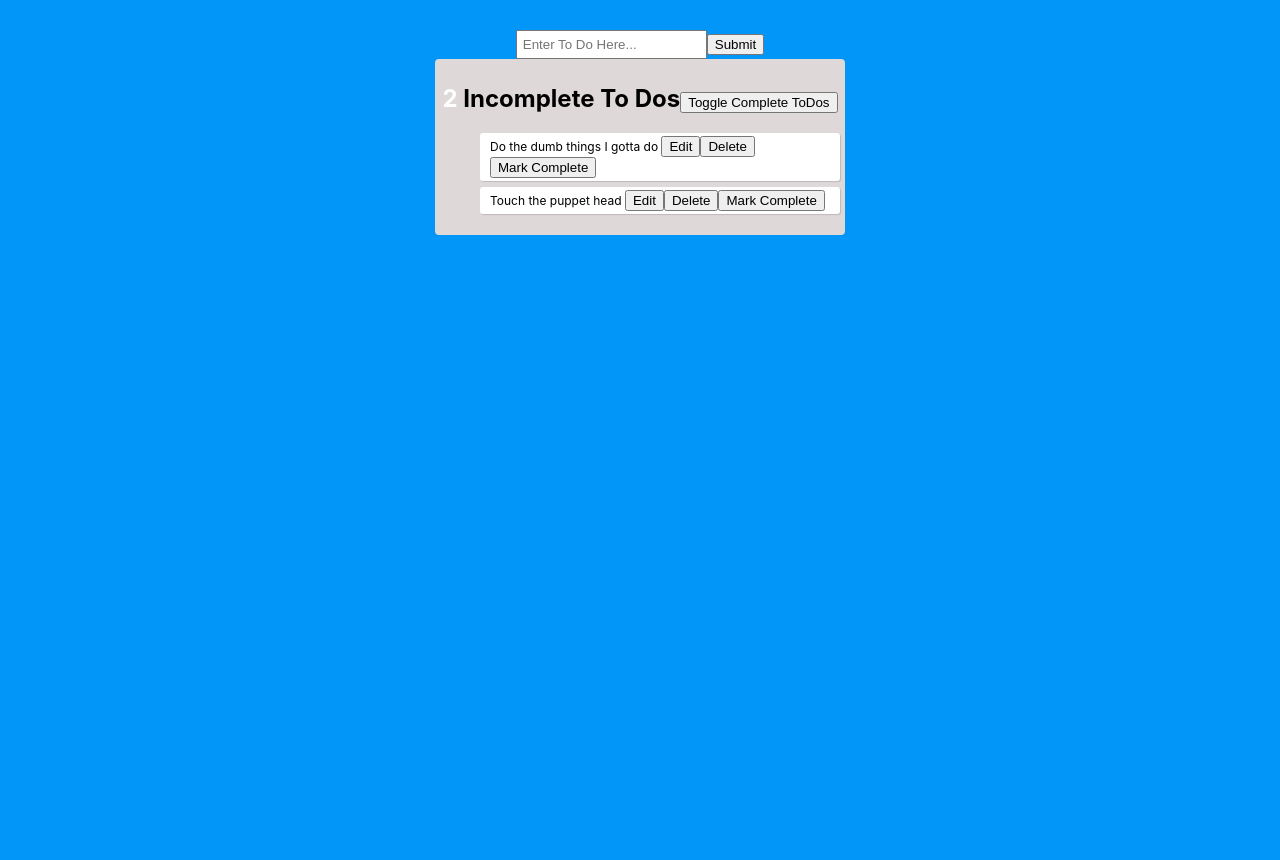
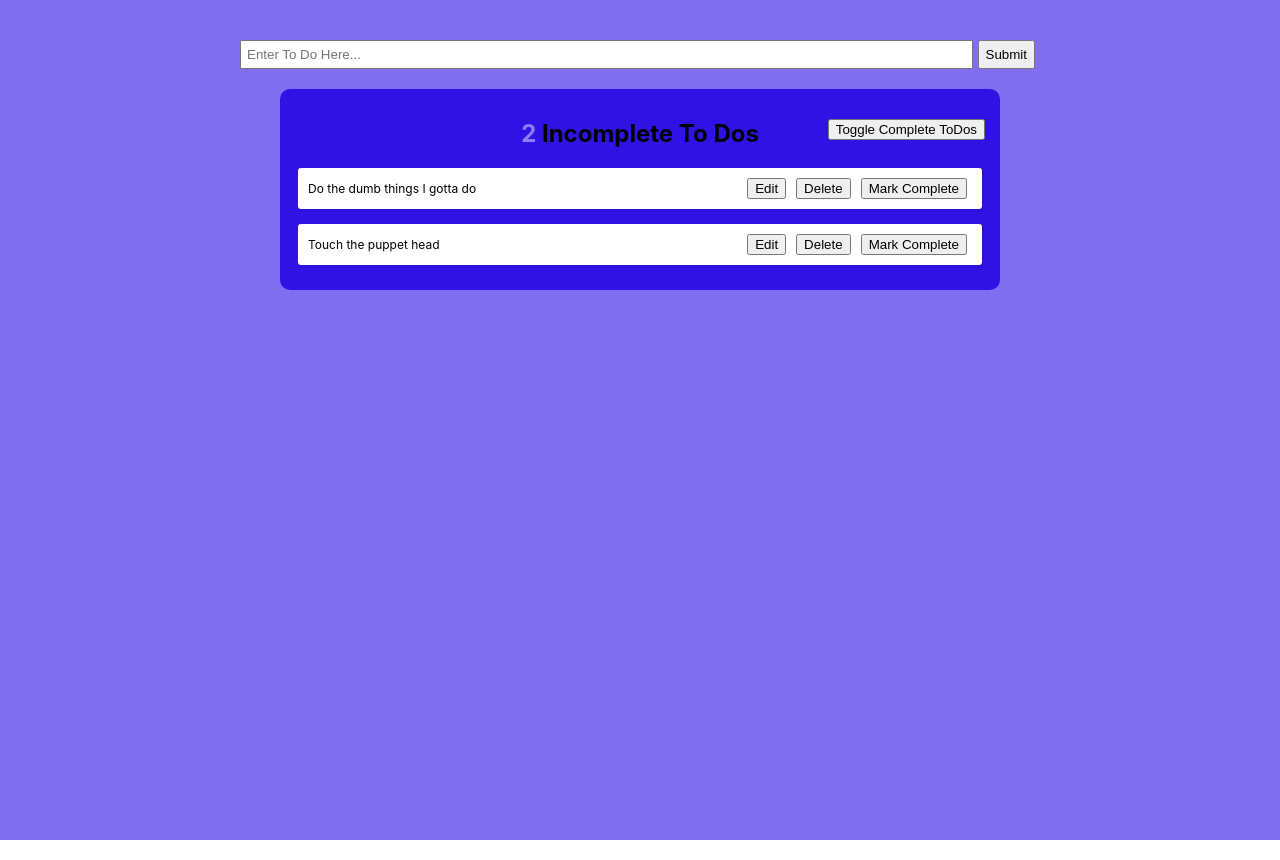
Before and after one commit to ltdelia/to-done, a React (Create React App) app: page / in a window 1280 px wide. Built offline with nearby package versions, Linux system fonts and the light colour scheme.

Commit message:
style and layout updates

```diff
--- a/src/AddToDoForm/AddToDoForm.css
+++ b/src/AddToDoForm/AddToDoForm.css
@@ -1,10 +1,17 @@
 .to-do-banner {
     display: flex;
-    justify-content: space-around;
-    margin: 0 40px;
+    justify-content: center;
+    margin: 20px 110px;
+    padding: 0px 110px;
+  }
+
+  form {
+    display: inline-flex;
+    flex-grow: 1;
   }
 
   .to-do-input {
-    flex-grow: 1;
+    flex-grow: 2;
+    width: 100%;
     padding: 5px;
   }
--- a/src/App.css
+++ b/src/App.css
@@ -1,5 +1,9 @@
 .app {
-  background: #0296f8;
+  background: #816df0;
   height: 100vh;
-  padding: 30px;
+  padding: 20px;
 }
+
+button {
+  margin: 0px 5px;
+}
--- a/src/EditToDoForm/EditToDoForm.css
+++ b/src/EditToDoForm/EditToDoForm.css
@@ -1,10 +1,17 @@
 .to-do-banner {
-    display: flex;
-    justify-content: space-around;
-    margin: 0 40px;
-  }
+  display: flex;
+  justify-content: center;
+  margin: 20px 110px;
+  padding: 0px 110px;
+}
 
-  .to-do-input {
-    flex-grow: 1;
-    padding: 5px;
-  }
+form {
+  display: inline-flex;
+  flex-grow: 1;
+}
+
+.to-do-input {
+  flex-grow: 2;
+  width: 100%;
+  padding: 5px;
+}
--- a/src/ToDo/ToDo.css
+++ b/src/ToDo/ToDo.css
@@ -7,6 +7,14 @@
     display: flex;
     font-size: 12px;
     justify-content: space-between;
-    margin-bottom: 6px;
-    padding: 3px 10px;
+    margin-bottom: 15px;
+    padding: 10px;
   }
+
+  .to-do-content {
+
+  }
+
+  .to-do-controls {
+    margin-left: auto;
+  }
--- a/src/ToDo/ToDo.js
+++ b/src/ToDo/ToDo.js
@@ -24,8 +24,8 @@ const ToDo = (props) => {
 
   return (
     <li className="to-do" id={"to-do-" + props.id} key={props.id}>
-      <div>
-        <span>{props.content}</span>{" "}
+        <span className="to-do-content">{props.content}</span>{" "}
+        <div className="to-do-controls">
           <button
             id={"to-do-edit-" + props.id}
             onClick={editToDoHandler}
--- a/src/ToDoList/ToDoList.css
+++ b/src/ToDoList/ToDoList.css
@@ -1,15 +1,28 @@
 .to-do-header {
+    position: relative;
+    margin: 0;
     text-align: center;
   }
 
   .to-do-count {
-    color: #fff;
+    color: #8b7ff5;
   }
 
   .to-do-list {
-    background: #dfd8d8;
-    border-radius: 4px;
-    max-width: 400px;
-    padding: 5px;
+    background: #3112e4;
+    border-radius: 10px;
+    max-width: 700px;
+    padding: 10px;
     margin: 0 auto;
   }
+
+  .to-do-body {
+    margin: 0.5em;
+    padding: 0;
+  }
+
+  .to-do-toggle {
+    position: absolute;
+    top: 0;
+    right: 0;
+  }
--- a/src/ToDoList/ToDoList.js
+++ b/src/ToDoList/ToDoList.js
@@ -29,16 +29,22 @@ const ToDoList = (props) => {
 
   return (
     <div className="to-do-list">
-      <h2 className="to-do-header">
+      <div className="to-do-header">
+        <h2>
           <span className="to-do-count">
             {toDos.filter((toDo) => toDo.complete === completed).length}
           </span>
+          <span>
             {completed ? " Complete " : " Incomplete "}
             {toDos.filter((toDo) => toDo.complete === completed).length === 1
               ? "To Do"
               : "To Dos"}
-        <button onClick={toggleToDos}>Toggle Complete ToDos </button>
+          </span>
         </h2>
+        <button className="to-do-toggle" onClick={toggleToDos}>
+          Toggle Complete ToDos{" "}
+        </button>
+      </div>
       <ul className="to-do-body">
         {toDos
           .filter((toDo) => toDo.complete === completed)
```
Lines whose indentation alone changed are shown as unchanged.
